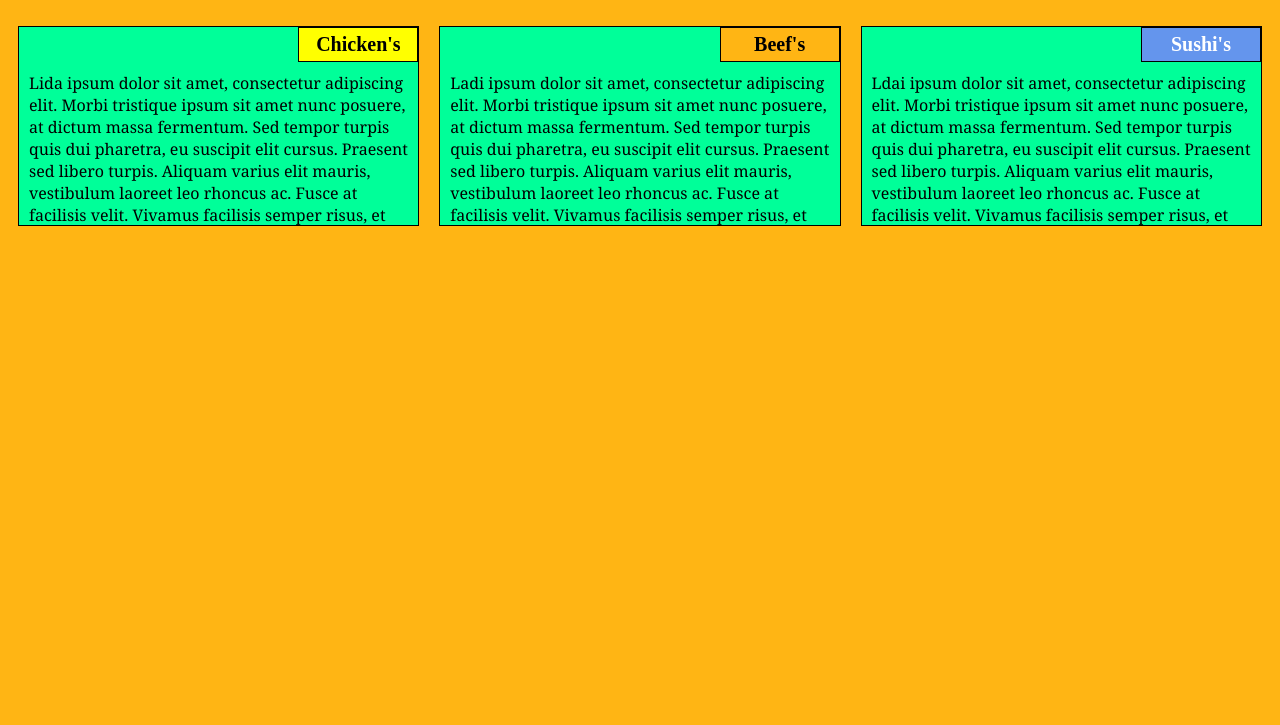
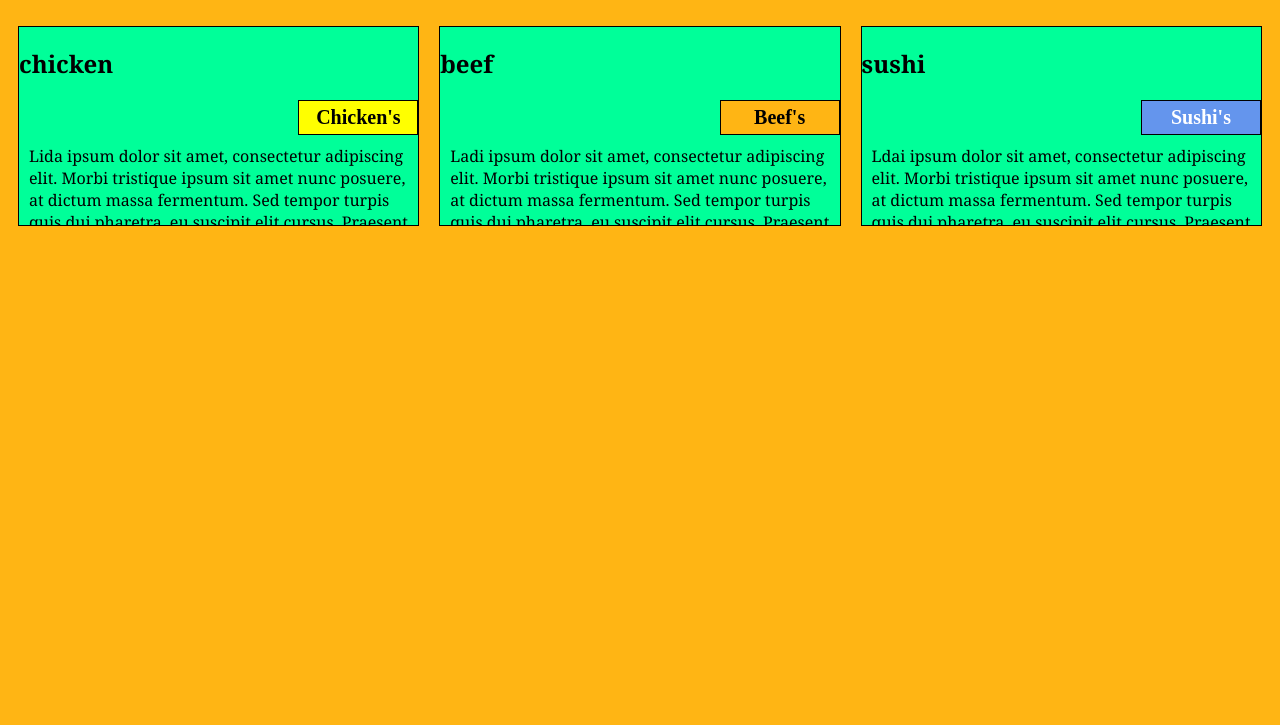
Before and after one commit to lidaraza/module2-solution, a plain HTML site: page index.html in a window 1280 px wide. Shown: the part 75-800 px from the top of the page. Drawn offline with Linux system fonts and the light colour scheme.

Commit message:
Update index.html

```diff
--- a/index.html
+++ b/index.html
@@ -1,5 +1,5 @@
 <!DOCTYPE html>
-<html>
+<html lang="en">
 <head>
 	<meta charset="utf-8">
 
@@ -13,6 +13,7 @@
 	<div class="row">
 	<div class="container col-lg-4 col-md-6 col-sm-12">
 		<section>
+		<h2> chicken </h2>
 		<div id="chicken">
 			Chicken's
 		</div>
@@ -23,6 +24,7 @@
 	</div>
 	<div class="container col-lg-4 col-md-6 col-sm-12">
 		<section>
+		<h2> beef </h2>
 		<div id="beef">
 			Beef's
 		</div>
@@ -33,6 +35,7 @@
 	</div>
 	<div class="container col-lg-4 col-md-12 col-sm-12">
 		<section>
+		<h2> sushi </h2>
 		<div id="sushi">
 			Sushi's
 		</div>
```
